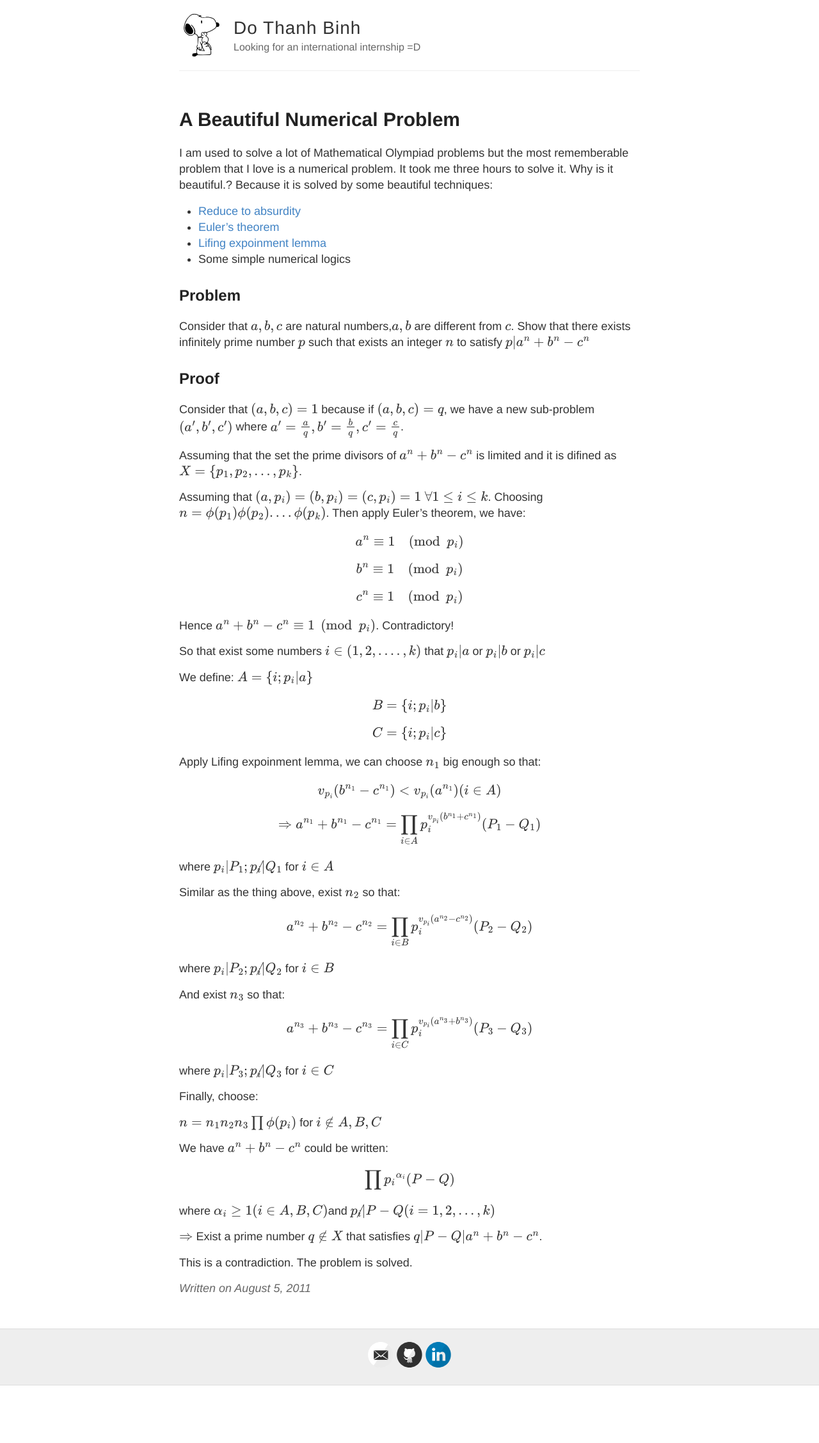
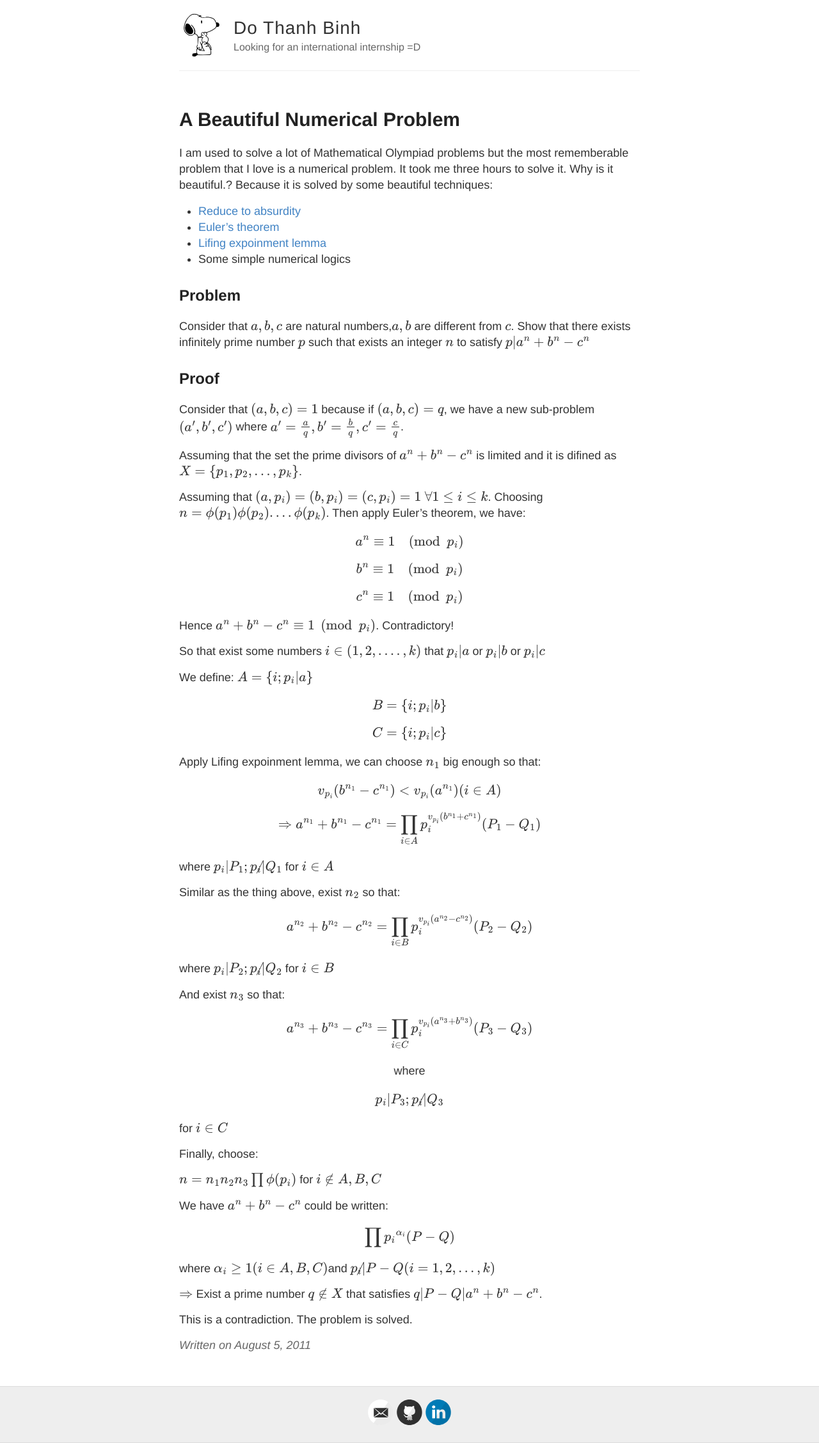
Before and after one commit to peace195/peace195.github.io, a Jekyll site: the page built from _posts/2011-08-05-a-beautiful-numerical-problem.md, in a window 1280 px wide. Shown: the whole page at 64% size. Built offline with Jekyll 4.4.1, drawn with Linux system fonts in a browser that asks for light colours; our own code applies the rules of GitHub Pages for plain Markdown files; formulas are drawn with MathJax 3; before the commit the page ends 2166 px from its top, so only the background shows below that.

```diff
--- a/_posts/2011-08-05-a-beautiful-numerical-problem.md
+++ b/_posts/2011-08-05-a-beautiful-numerical-problem.md
@@ -55,7 +55,7 @@ And exist $$n_3 $$ so that:
 
 $$a^{n_3}+b^{n_3}-c^{n_3}= \prod_{i \in C}p_i^{v_{p_i}(a^{n_3}+b^{n_3})}(P_3-Q_3)$$
 
-where $$p_i | P_3;p_i \not| Q_3$$
+<center>where $$p_i | P_3;p_i \not| Q_3$$</center>
 for $$i \in C $$
 
 Finally, choose:
```
